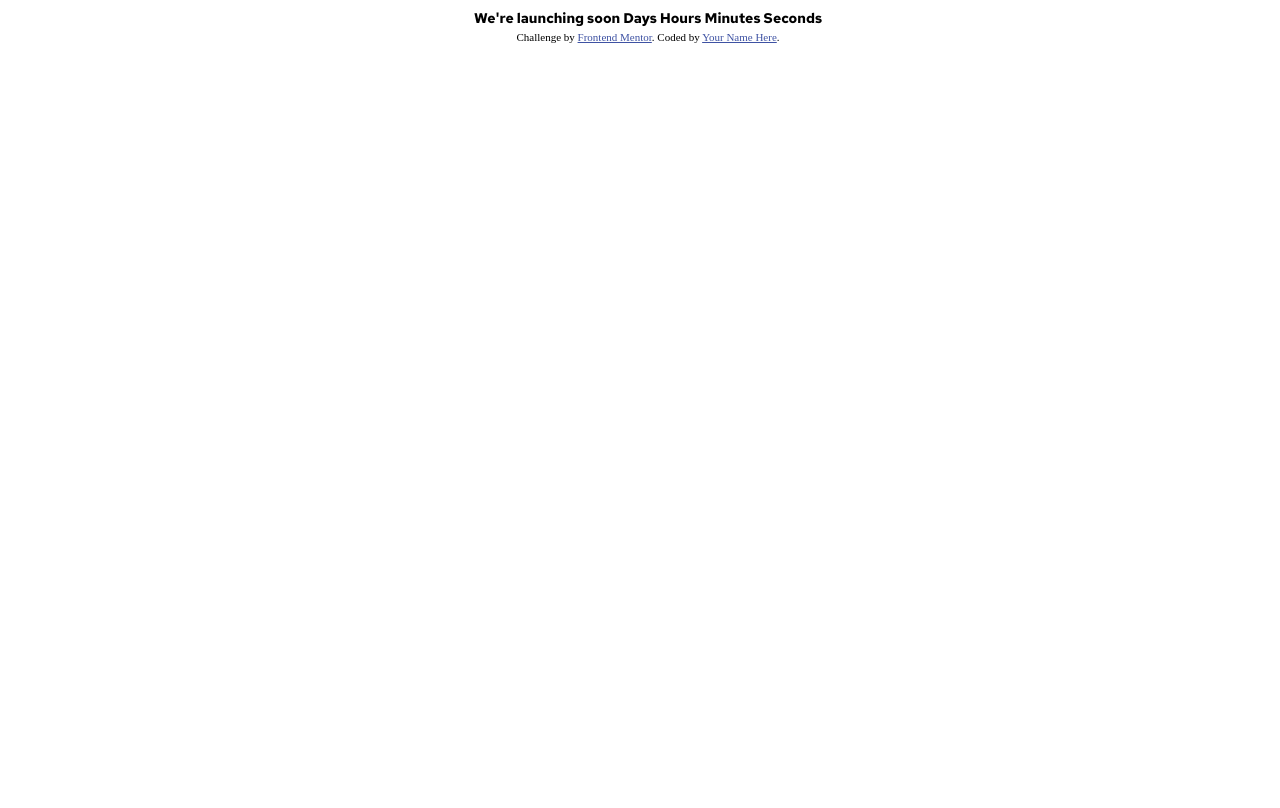
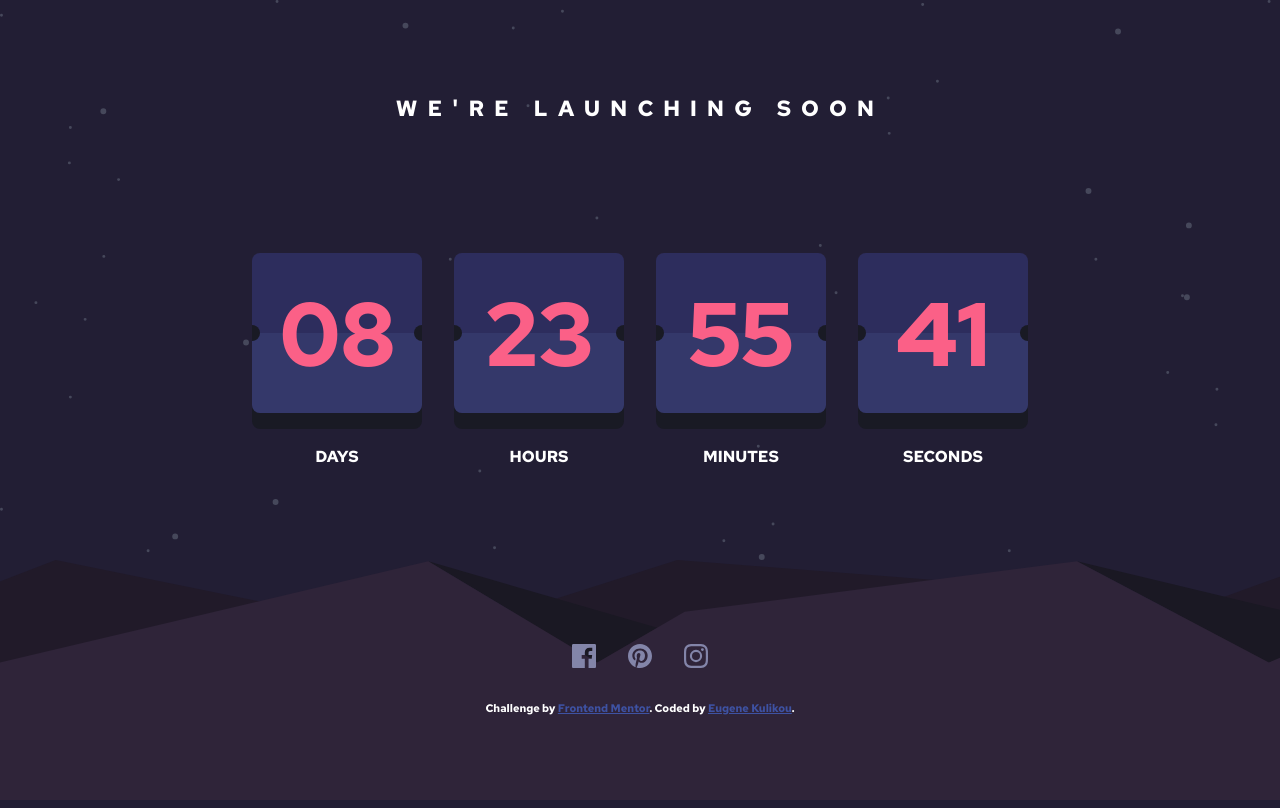
Before and after one commit to eugenekulikou/launch-countdown-timer-fem-challenge, a plain HTML site: page index.html in a window 1280 px wide. Drawn offline with Linux system fonts and the light colour scheme.

Commit message:
Adds desktop layout

```diff
--- a/assets/main.css
+++ b/assets/main.css
@@ -3,19 +3,147 @@
 
 body {
   height: 100dvh;
-  width: 100dvw;
+  background-color: var(--color-background);
+  font-family: var(--font-family);
+  color: var(--color-white);
 }
 
-.prelauncher {
+main > * {
+  padding: 4rem 0;
+}
+
+main {
+  height: 70vh;
+  background-image: url(../images/bg-stars.svg);
+  background-repeat: no-repeat;
+  background-size: cover;
+
+  display: grid;
+  place-content: center;
+  place-items: center;
+
+  h1 {
+    font-size: var(--font-2xl);
+    text-transform: uppercase;
+    letter-spacing: 0.625rem;
+  }
+}
+
+footer {
+  height: 30vh;
+  background-image: url(../images/pattern-hills.svg);
+  background-repeat: no-repeat;
+  background-size: cover;
+
+  display: flex;
+  flex-direction: column;
+  align-items: end;
+  justify-content: center;
+}
+
+footer > * {
+  margin-block: 1rem;
+}
+
+.countdown {
+  display: flex;
+  flex-direction: row;
+}
+
+.countdown-card {
+  display: flex;
+  flex-direction: column;
+}
+.countdown-card__body {
+  position: relative;
+  width: 10.625rem;
+  height: 10rem;
+  margin-inline: 1rem;
+  border-radius: 0.5rem;
+  overflow: hidden;
+
+  -webkit-box-shadow: 0px 16px 0px 0px var(--color-darkest-blue);
+  -moz-box-shadow: 0px 16px 0px 0px var(--color-darkest-blue);
+  box-shadow: 0px 16px 0px 0px var(--color-darkest-blue);
+
+  &::before,
+  &::after {
+    background-color: var(--color-darkest-blue);
+    border-radius: 50%;
+    content: "";
+    height: 1rem;
+    position: absolute;
+    top: 50%;
+    transform: translateY(-50%);
+    width: 1rem;
+  }
+
+  &::before {
+    left: -0.5rem;
+  }
+
+  &::after {
+    right: -0.5rem;
+  }
+
+  span {
+    color: var(--color-soft-red);
+    font-size: 5.625rem;
+    position: absolute;
+    right: 50%;
+    top: 50%;
+    transform: translate(50%, -50%);
+  }
+}
+
+.countdown-card__body--top {
+  height: 50%;
+  background-color: var(--color-darker-blue);
+}
+.countdown-card__body--bottom {
+  height: 50%;
+  background-color: var(--color-dark-blue);
+}
+
+.countdown-card__title {
+  margin-top: 2rem;
   text-align: center;
-  font-size: var(--font-base);
-  font-family: var(--font-family);
+  color: var(--color-white);
+  text-transform: uppercase;
+}
+
+.social-links {
+  display: flex;
+  flex-direction: row;
+  justify-content: center;
+
+  a {
+    margin-inline: 1rem;
+
+    img {
+      height: 1.5rem;
+      width: 1.5rem;
+    }
+  }
 }
 
 .attribution {
   font-size: 11px;
   text-align: center;
+
+  a {
+    color: hsl(228, 45%, 44%);
+  }
 }
-.attribution a {
-  color: hsl(228, 45%, 44%);
+
+.container {
+  width: 100%;
+  max-width: 1440px;
+  margin-inline: auto;
 }
+
+@media only screen and (max-width: 375px) {
+  .container {
+    max-width: 375px;
+  }
+}
--- a/assets/reset.css
+++ b/assets/reset.css
@@ -16,7 +16,7 @@ figure,
 blockquote,
 dl,
 dd {
-  margin-block-end: 0;
+  margin: 0;
 }
 
 /* Remove list styles on ul, ol elements with a list role, which suggests default styling will be removed */
--- a/assets/variables.css
+++ b/assets/variables.css
@@ -6,11 +6,17 @@
   --color-soft-red: hsl(345, 95%, 68%);
 
   --color-white: hsl(0, 0%, 100%);
-  --color-dark-blue: hsl(236, 21%, 26%);
-  --color-darker-blue: hsl(235, 16%, 14%);
+  --color-dark-blue: hsl(236, 34%, 31%);
+  --color-darker-blue: hsl(240, 35%, 27%);
   --color-darkest-blue: hsl(234, 17%, 12%);
 
+  --color-background: hsl(251, 27%, 16%);
+
   --font-base: 0.875rem;
+  --font-lg: 1rem;
+  --font-xl: 1.5rem;
+  --font-2xl: 1.375rem;
+
   --font-family: "Red Hat Text", sans-serif;
   --font-weight: 700;
   --font-style: normal;
--- a/index.html
+++ b/index.html
@@ -24,15 +24,74 @@
     <link rel="stylesheet" href="./assets/main.css" />
   </head>
   <body>
-    <div class="prelauncher">
-      We're launching soon Days Hours Minutes Seconds
-    </div>
+    <main class="container mx-auto">
+      <h1>We're launching soon</h1>
 
-    <div class="attribution">
-      Challenge by
-      <a href="https://www.frontendmentor.io?ref=challenge" target="_blank"
-        >Frontend Mentor</a
-      >. Coded by <a href="#">Your Name Here</a>.
-    </div>
+      <div class="countdown">
+        <div class="countdown-card">
+          <div class="countdown-card__body">
+            <div class="countdown-card__body--top"></div>
+            <div class="countdown-card__body--bottom"></div>
+            <span id="days">08</span>
+          </div>
+
+          <div class="countdown-card__title">days</div>
+        </div>
+
+        <div class="countdown-card">
+          <div class="countdown-card__body">
+            <div class="countdown-card__body--top"></div>
+            <div class="countdown-card__body--bottom"></div>
+            <span id="hours">23</span>
+          </div>
+
+          <div class="countdown-card__title">hours</div>
+        </div>
+
+        <div class="countdown-card">
+          <div class="countdown-card__body">
+            <div class="countdown-card__body--top"></div>
+            <div class="countdown-card__body--bottom"></div>
+            <span id="minutes">55</span>
+          </div>
+
+          <div class="countdown-card__title">minutes</div>
+        </div>
+
+        <div class="countdown-card">
+          <div class="countdown-card__body">
+            <div class="countdown-card__body--top"></div>
+            <div class="countdown-card__body--bottom"></div>
+            <span id="seconds">41</span>
+          </div>
+
+          <div class="countdown-card__title">seconds</div>
+        </div>
+      </div>
+
+      <script type="text/javascript" src="./index.js"></script>
+    </main>
+
+    <footer>
+      <div class="container social-links">
+        <a href="#" target="_blank"><img src="./images/icon-facebook.svg" /></a>
+        <a href="#" target="_blank"
+          ><img src="./images/icon-pinterest.svg"
+        /></a>
+        <a href="#" target="_blank"
+          ><img src="./images/icon-instagram.svg"
+        /></a>
+      </div>
+
+      <div class="container attribution">
+        Challenge by
+        <a href="https://www.frontendmentor.io?ref=challenge" target="_blank"
+          >Frontend Mentor</a
+        >. Coded by
+        <a href="https://www.linkedin.com/in/eugenekulikou/" target="_blank"
+          >Eugene Kulikou</a
+        >.
+      </div>
+    </footer>
   </body>
 </html>
```
Also changed, not shown: index.js (added).
